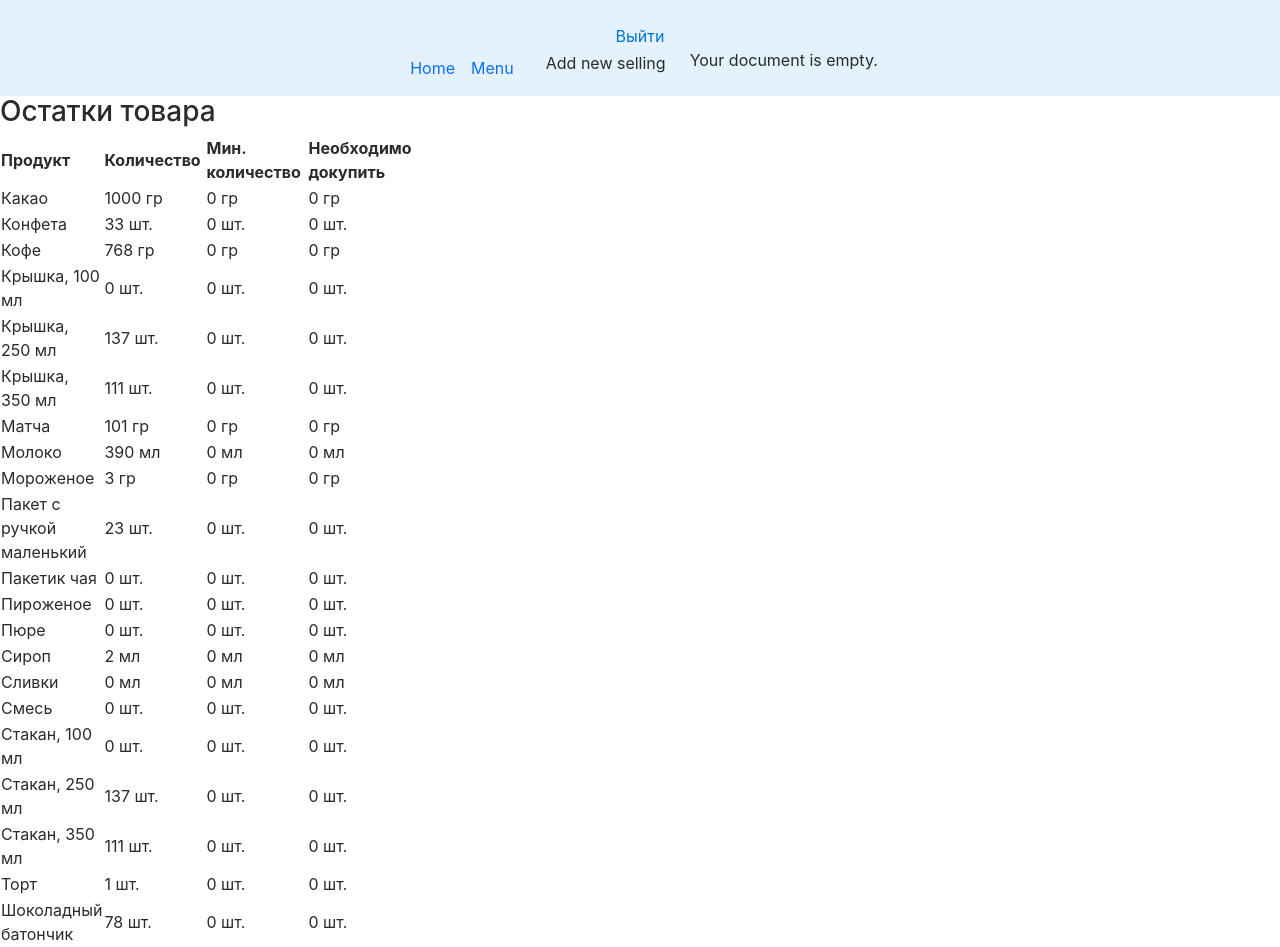
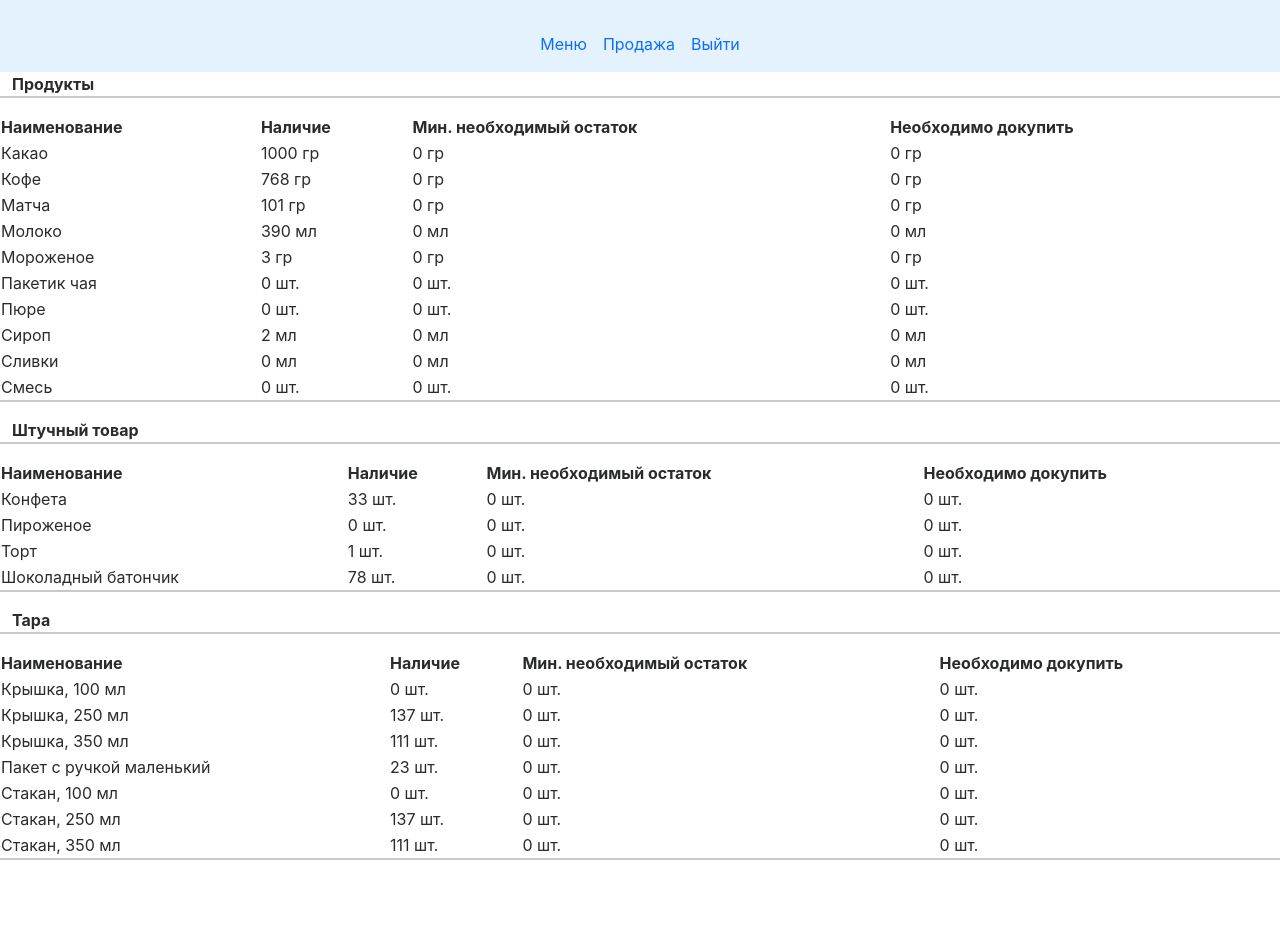
Before and after one commit to SmatovaTatiana/cafe_management, a Django app: page /stock in a window 1280 px wide. After the commit the page ends 860 px from the top, so only its background shows below. Run offline with Django 4.2, Linux system fonts and the light colour scheme; data comes from the database, SQL or seed files in the repository; both versions use the stored data as it was after the commit; some libraries are stand-ins or nearby versions.

Commit message:
# 18 Some Front End changes

```diff
--- a/cafecrm/urls.py
+++ b/cafecrm/urls.py
@@ -12,7 +12,6 @@ urlpatterns = [
     path('', views.index, name='index'),
     path('home', views.home, name='home'),
     path('logout/', auth_views.LogoutView.as_view(next_page='cafecrm:index'), name='logout'),
-   # path('product_add', ProductAddView.as_view(), name='product_add'),  # for multiply form
     path('add_simple_product', views.add_simple_product, name='add_simple_product'),
     path('stock', views.stock, name='stock'),
     path('menu', views.menu, name='menu'),
--- a/cafecrm/views.py
+++ b/cafecrm/views.py
@@ -158,17 +158,19 @@
                 # update product quantity in stock
                 for el in objects:
                     if el.product_name == str(item['product']):
-                        if document.document_type == 'Receipt':
+                        if document.document_type == 'Приход':
                             el.stock += item['quantity']
                             el.save()
                         else:
                             if el.stock < item['quantity']:
                                 message = 'Не хватает количества на складе'
+                                deficit = item['quantity'] - el.stock
                                 context = {
                                     'message': message,
                                     'product': el.product_name,
                                     'quantity': int(item['quantity']),
-                                    'stock': el.stock
+                                    'stock': el.stock,
+                                    'deficit': deficit
                                 }
                                 return render(request, 'cafecrm/create_document.html', context)
                             else:
@@ -213,11 +215,13 @@
                     for a in aga:
                         if a.stock < (el.quantity * item['quantity']):
                             message = 'Не хватает количества на складе'
+                            deficit = item['quantity'] - a.stock
                             context = {
                                 'message': message,
                                 'product': el.product,
                                 'quantity': int(el.quantity * item['quantity']),
-                                'stock': a.stock
+                                'stock': a.stock,
+                                'deficit': deficit,
                             }
                             return render(request, 'cafecrm/create_selling_document.html', context)
                         else:
@@ -240,20 +244,26 @@
 
 
 def stock(request):
-    products = Products.objects.all().order_by('product_name')
+    products = Products.objects.filter(product_type='product').order_by('product_name')
+    snacks = Products.objects.filter(product_type='snack').order_by('product_name')
+    tares = Products.objects.filter(product_type='tare').order_by('product_name')
     return render(request,
                   'cafecrm/stock.html',
                   {'title': 'stock',
-                   'products': products
+                   'products': products,
+                   'snacks': snacks,
+                   'tares': tares
                    })
 
 
 def menu(request):
-    menu = Drink.objects.all().order_by('drink_name')
+    menu_drinks = Drink.objects.filter(menu_type='drink').order_by('drink_name')
+    menu_snack = Drink.objects.filter(menu_type='snack').order_by('drink_name')
     drink_items = DrinkItem.objects.all()
     context = {
         'drink_items': drink_items,
-        'menu': menu
+        'menu_drinks': menu_drinks,
+        'menu_snack': menu_snack,
     }
     return render(request,
                   'cafecrm/menu.html', context)
--- a/templates/cafecrm/base.html
+++ b/templates/cafecrm/base.html
@@ -16,83 +16,74 @@
 </head>
 
 <body>
-
-    {% if user.is_superuser %}
+<div class="container-fluid">
+    <div class="row align-items-start" id="nav">
+        {% if user.is_superuser %}
     	<nav class="navbar navbar-expand-lg bg-body-tertiary" style="background-color: #e3f2fd;">
 			<a class="navbar-brand" href="{% url 'cafecrm:home' %}"><h3>{{ user.first_name }}</h3></a>
-            <a href="{% url 'cafecrm:logout' %}">Logout</a>
-			<button class="navbar-toggler" type="button" data-toggle="collapse" data-target="#navbarSupportedContent" aria-controls="navbarSupportedContent" aria-expanded="false" aria-label="Toggle navigation">
-		    <span class="navbar-toggler-icon"></span>
-		  	</button>
+
 		  	<div class="collapse navbar-collapse" id="navbarSupportedContent">
 		  		<ul class="navbar-nav mr-auto">
                     <li class="nav-item active">
-                        <a class="nav-link" href="{% url 'cafecrm:home' %}">Home</a>
+                        <a class="nav-link" href="{% url 'cafecrm:stock' %}" title="Остатки на складе">Остатки</a>
                     </li>
                     <li class="nav-item active">
-			        		<a class="nav-link" href="{% url 'cafecrm:stock' %}">Stock</a>
+                        <a class="nav-link" href="{% url 'cafecrm:menu' %}" title="Что в продаже">Меню</a>
+                    </li>
+                    <li class="nav-item dropdown">
+                        <a class="nav-link dropdown-toggle" href="#" role="button" data-bs-toggle="dropdown" aria-expanded="false">
+                        Создать документ: </a>
+                        <ul class="dropdown-menu">
+                          <li><a class="dropdown-item" href="{% url 'cafecrm:add_simple_product' %}" title="Внести новый продукт">Новый продукт</a></li>
+                          <li><a class="dropdown-item" href="{% url 'cafecrm:products' %}">Добавить товар в меню</a></li>
+                          <li><a class="dropdown-item" href="{% url 'cafecrm:drinks' %} ">Продажа</a></li>
+                          <li><a class="dropdown-item" href="{% url 'cafecrm:products' %}">Приход / расход</a></li>
+                        </ul>
                     </li>
                     <li class="nav-item active">
-			        		<a class="nav-link" href="{% url 'cafecrm:menu' %}">Menu</a>
+                        <a class="nav-link" href="admin/">Панель администратора</a>
                     </li>
-                    <li class="nav-item dropdown">
-                      <a class="nav-link dropdown-toggle" href="#" role="button" data-bs-toggle="dropdown" aria-expanded="false">
-                        Add new document:
-                      </a>
-                      <ul class="dropdown-menu">
-                          <li><a class="dropdown-item" href="{% url 'cafecrm:add_simple_product' %}">Add new product</a></li>
-                          <li><a class="dropdown-item" href="{% url 'cafecrm:products' %}">Add new drink</a></li>
-                          <li><a class="dropdown-item" href="{% url 'cafecrm:drinks' %}">Add new selling</a></li>
-                          <li><a class="dropdown-item" href="{% url 'cafecrm:products' %}">Add new stock document</a></li>
-                      </ul>
+                <li class="nav-item active">
+                        <a class="nav-link" href="{% url 'cafecrm:logout' %}">Выйти</a>
                     </li>
-                    <li class="nav-item active">
-                        <a class="nav-link" href="admin/">Admin panel</a>
-                    </li>
+
                     <li><div class="cart">
     {% with total_items=doc|length %}
         {% if doc|length > 0 %}
-            Your document:
-            <a href="{% url "doc_temp:doc_detail" %}">
-                {{ total_items }} item{{ total_items|pluralize }}
+
+            <a href="{% url "doc_temp:doc_detail" %}" style="color: red">
+                Есть незаконченный документ
             </a>
-        {% else %}
-            Your document is empty.
         {% endif %}
     {% endwith %}
 </div></li>
-                <li class="nav-item active">{{ user.username }}</li>
 		  		</ul>
 		  	</div>
 		</nav>
     {% else %}
         <nav class="navbar navbar-expand-lg bg-body-tertiary" style="background-color: #e3f2fd;">
 			<a class="navbar-brand" href="{% url 'cafecrm:home' %}"><h3>{{ user.first_name }}</h3></a>
-			<a href="{% url 'cafecrm:logout' %}">Выйти</a>
             <button class="navbar-toggler" type="button" data-toggle="collapse" data-target="#navbarSupportedContent" aria-controls="navbarSupportedContent" aria-expanded="false" aria-label="Toggle navigation">
 		    <span class="navbar-toggler-icon"></span>
 		  	</button>
 		  	<div class="collapse navbar-collapse" id="navbarSupportedContent">
 		  		<ul class="navbar-nav mr-auto">
                     <li class="nav-item active">
-                        <a class="nav-link" href="{% url 'cafecrm:home' %}">Home</a>
+                        <a class="nav-link" href="{% url 'cafecrm:menu' %}">Меню</a>
                     </li>
                     <li class="nav-item active">
-			        		<a class="nav-link" href="{% url 'cafecrm:menu' %}">Menu</a>
+                        <a class="nav-link" href="{% url 'cafecrm:drinks' %}">Продажа</a>
                     </li>
-                    <li><a class="dropdown-item" href="{% url 'cafecrm:drinks' %}">Add new selling</a></li>
-
-
-
+                    <li class="nav-item active">
+                        <a class="nav-link" href="{% url 'cafecrm:logout' %}">Выйти</a>
+                    </li>
                     <li><div class="cart">
     {% with total_items=doc|length %}
         {% if doc|length > 0 %}
-            Your document:
-            <a href="{% url "doc_temp:doc_detail" %}">
-                {{ total_items }} item{{ total_items|pluralize }}
+
+            <a href="{% url "doc_temp:doc_detail" %}" style="color: red">
+                Есть незаконченный документ
             </a>
-        {% else %}
-            Your document is empty.
         {% endif %}
     {% endwith %}
 </div></li>
@@ -100,9 +91,11 @@
 		  	</div>
 		</nav>
     {% endif %}
-
-{% block content %}
-{% endblock %}
-
+    </div>
+    <div id="content">
+        {% block content %}
+        {% endblock %}
+    </div>
+</div>
 </body>
 </html>
--- a/templates/cafecrm/drinks.html
+++ b/templates/cafecrm/drinks.html
@@ -11,7 +11,7 @@
 <form action="{% url 'sell_temp:sell_add' %}" method="post">
     {{ sell_drink_form }}
     {% csrf_token %}
-    <input type="submit" value="Add to document">
+    <input type="submit" value="Добавить">
 </form>
 
 </div>
--- a/templates/cafecrm/index.html
+++ b/templates/cafecrm/index.html
@@ -1,4 +1,3 @@
-
 {%  load static %}
 
 {% block content %}
--- a/templates/cafecrm/products.html
+++ b/templates/cafecrm/products.html
@@ -10,7 +10,7 @@
             <form action="{% url 'doc_temp:doc_add'  %}" method="post">
                 {{ doc_product_form }}
                 {% csrf_token %}
-                <input type="submit" value="Add to document">
+                <input type="submit" value="Добавить">
             </form>
 
 </div>
--- a/templates/cafecrm/stock.html
+++ b/templates/cafecrm/stock.html
@@ -4,14 +4,16 @@
     Stock
 {% endblock %}
 {% block content %}
-    <h3>Остатки товара</h3>
+<div class="row align-items-start"">
+    <b>Продукты</b>
+    <hr>
     <table class="cart">
         <thead>
         <tr>
-            <th  style="width: 102px;">Продукт</th>
-            <th style="width: 102px;">Количество</th>
-            <th style="width: 102px;">Мин. количество</th>
-            <th style="width: 102px;">Необходимо докупить</th>
+            <th>Наименование</th>
+            <th>Наличие</th>
+            <th>Мин. необходимый остаток</th>
+            <th>Необходимо докупить</th>
         </tr>
         </thead>
         <tbody>
@@ -25,4 +27,53 @@
         {% endfor %}
         </tbody>
     </table>
+    <hr>
+    <b>Штучный товар</b>
+    <hr>
+    <table class="cart">
+        <thead>
+        <tr>
+            <th>Наименование</th>
+            <th>Наличие</th>
+            <th>Мин. необходимый остаток</th>
+            <th>Необходимо докупить</th>
+        </tr>
+        </thead>
+        <tbody>
+        {% for item in snacks %}
+            <tr>
+                <td> {{ item.product_name }} </td>
+                <td class="num">{{ item.stock }} {{ item.unit  }}</td>
+                <td>{{ item.min_stock }} {{ item.unit  }}</td>
+            <td>{{ item.need_to_order }} {{ item.unit  }}</td>
+            </tr>
+        {% endfor %}
+        </tbody>
+    </table>
+    <hr>
+    <b>Тара</b>
+    <hr>
+    <table class="cart">
+        <thead>
+        <tr>
+            <th>Наименование</th>
+            <th>Наличие</th>
+            <th>Мин. необходимый остаток</th>
+            <th>Необходимо докупить</th>
+        </tr>
+        </thead>
+        <tbody>
+        {% for item in tares %}
+            <tr>
+                <td> {{ item.product_name }} </td>
+                <td class="num">{{ item.stock }} {{ item.unit  }}</td>
+                <td>{{ item.min_stock }} {{ item.unit  }}</td>
+            <td>{{ item.need_to_order }} {{ item.unit  }}</td>
+            </tr>
+        {% endfor %}
+        </tbody>
+    </table>
+    <hr>
+
+</div>
 {% endblock %}
```
Also changed, not shown: cafecrm/models.py (+8 -7 lines), doc_temp/forms.py (+16 -4 lines), templates/cafecrm/add_simple_product.html (+6 -6 lines), templates/cafecrm/create_document.html (+10 -9 lines), templates/cafecrm/create_selling_document.html (+10 -8 lines), templates/cafecrm/drink_create.html (+7 -7 lines), templates/cafecrm/menu.html (+17 -4 lines), templates/cafecrm/product_add.html (deleted, +0 -44 lines), templates/doc_temp/detail.html (+9 -9 lines), templates/sell_temp/sell_detail.html (+7 -8 lines), db.sqlite3.
